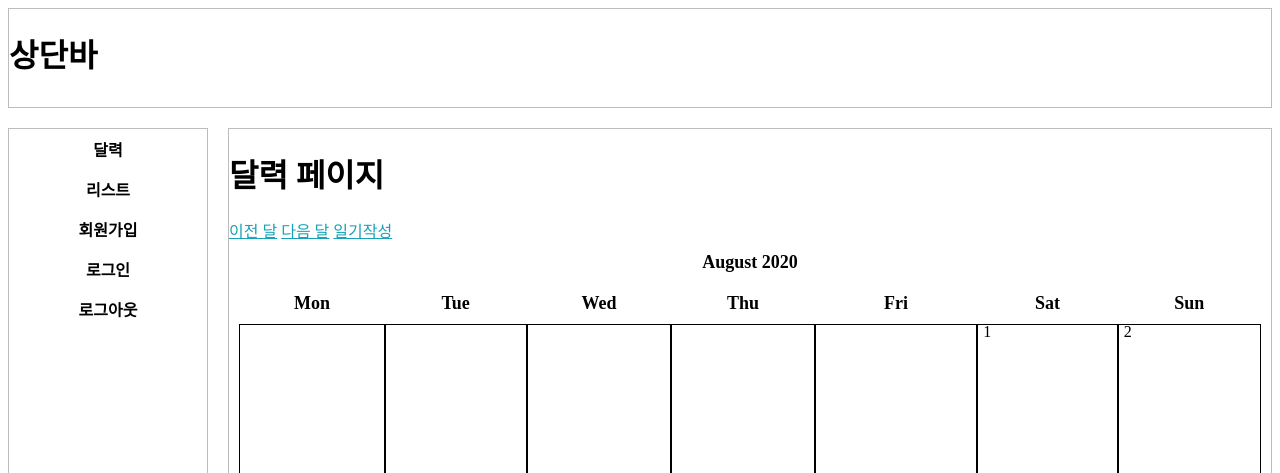
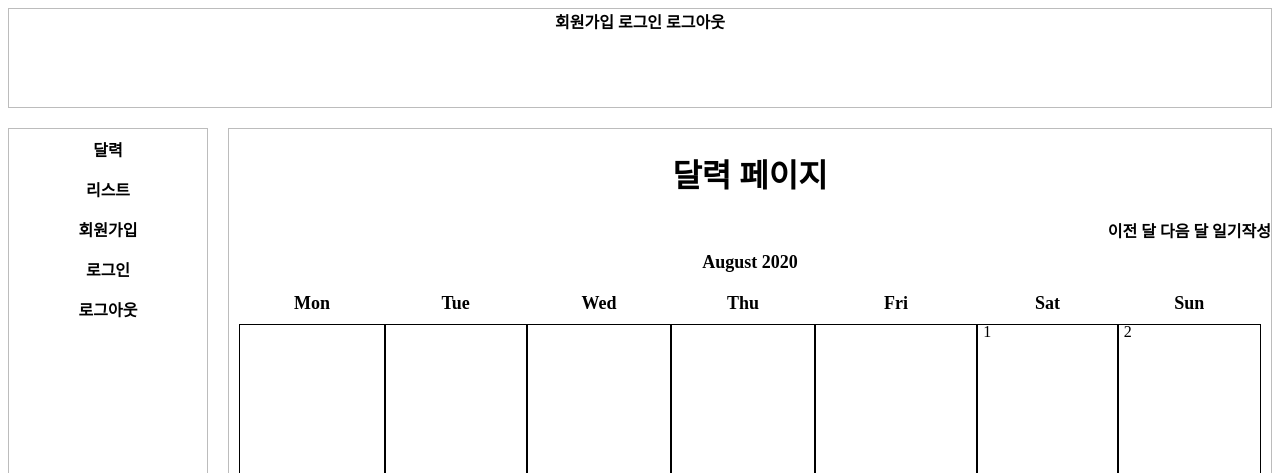
Before and after one commit to seungyun87/greendiary, a Django app: page /calendar/ in a window 1280 px wide. Shown: the top 473 px of the page. Run offline with Django 3.2, Linux system fonts and the light colour scheme; data comes from the database, SQL or seed files in the repository; some libraries are stand-ins or nearby versions.

Commit message:
링크 위치 수정중

```diff
--- a/greendiary/static/css/calendar.css
+++ b/greendiary/static/css/calendar.css
@@ -30,10 +30,17 @@
 }
 
 ul {
+    list-style: none;
     height: 100%;
     padding: 0px 5px 0px 20px;
 }
 
 a {
-    color: #17a2b8;
+	text-decoration: none;
+	font-weight: bold;
+    color: black;
 }
+
+.right{
+    text-align: right;
+}
--- a/greendiary/static/css/navbar.css
+++ b/greendiary/static/css/navbar.css
@@ -1,6 +1,6 @@
 .grid{
     display: grid;
-    grid-template-columns: 200px 3fr 200px;
+    grid-template-columns: 200px 1fr 200px;
     grid-template-rows: 100px 3fr 100px;
     gap: 20px;
 
@@ -20,7 +20,8 @@
 .header {
     grid-column: 1/4;
     grid-row: 1/2;
-
+    text-align: right;
+    text-align: center;
     border: 1px solid #bcbcbc;
 }
 .content {
@@ -31,10 +32,8 @@
     border: 1px solid #bcbcbc;
 }
 
-li {
-
-	width: 0px auto;
-	list-style-type: none;
+li{
+    list-style: none;
 }
 
 li:last-child {
@@ -49,11 +48,11 @@ li a {
 	text-decoration: none;
 	font-weight: bold;
 }
-/**
+
 li a.current {
 	background-color: #FF6347;
 	color: white;
-}**/
+}
 
 li a:hover:not(.current) {
 	background-color: #67cd3f;
--- a/greendiary/templates/base.html
+++ b/greendiary/templates/base.html
@@ -9,12 +9,18 @@
 
 	    <title>greendiary</title>
     </head>
+<style>
 
+</style>
     <body>
       <div class="grid">
+
         <div class="header">
-          <h1>상단바</h1>
+          <a href="{% url 'signup' %}">회원가입</a>
+          <a href="{% url 'login' %}">로그인</a>
+          <a href="{% url 'logout' %}">로그아웃</a>
         </div>
+
           <div class="sidebar">
 		        <li><a href="{% url 'diary:calendar'%}">달력</a></li>
 		        <li><a href="{% url 'diary:list' %}">리스트</a></li>
@@ -23,7 +29,7 @@
             <li><a href="{% url 'logout' %}">로그아웃</a></li>
           </div>
           {% block content %}
-      {% endblock %}
+          {% endblock %}
       </div>
 
     </body>
--- a/greendiary/templates/diary/diary_calendar.html
+++ b/greendiary/templates/diary/diary_calendar.html
@@ -2,17 +2,21 @@
 
 
 <body>
+
     <div class="grid">
         {% block content %}
+
         <div class="content">
-        <h1>달력 페이지</h1>
+        <h1 style="text-align: center;">달력 페이지</h1>
+        <div class="right">
+            <a href="{% url 'diary:calendar' %}?{{ prev_month }}">이전 달</a>
+            <a href="{% url 'diary:calendar' %}?{{ next_month }}">다음 달</a>
+            <a href="{% url 'diary:create' %}">일기작성</a>
+        </div>
+        {{calendar}}
 
-        <a href="{% url 'diary:calendar' %}?{{ prev_month }}">이전 달</a>
-        <a href="{% url 'diary:calendar' %}?{{ next_month }}">다음 달</a>
-        <a href="{% url 'diary:create' %}">일기작성</a>
-        {{calendar}}
     </div>
+    {% endblock %}
 
-{% endblock %}
 </div>
 </body>
```
Also changed, not shown: greendiary/static/css/navbar2.css (+24 -0 lines).
